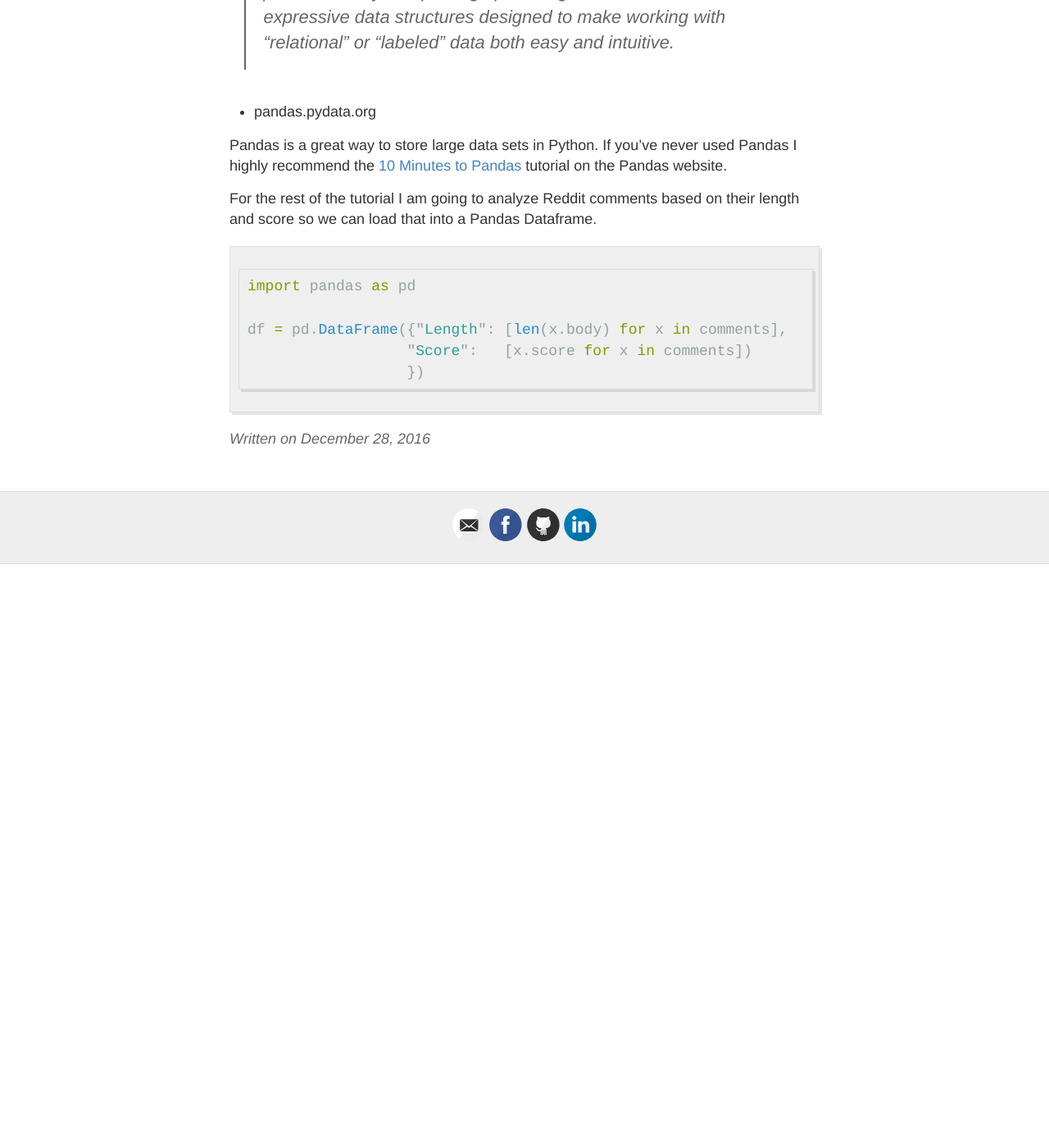
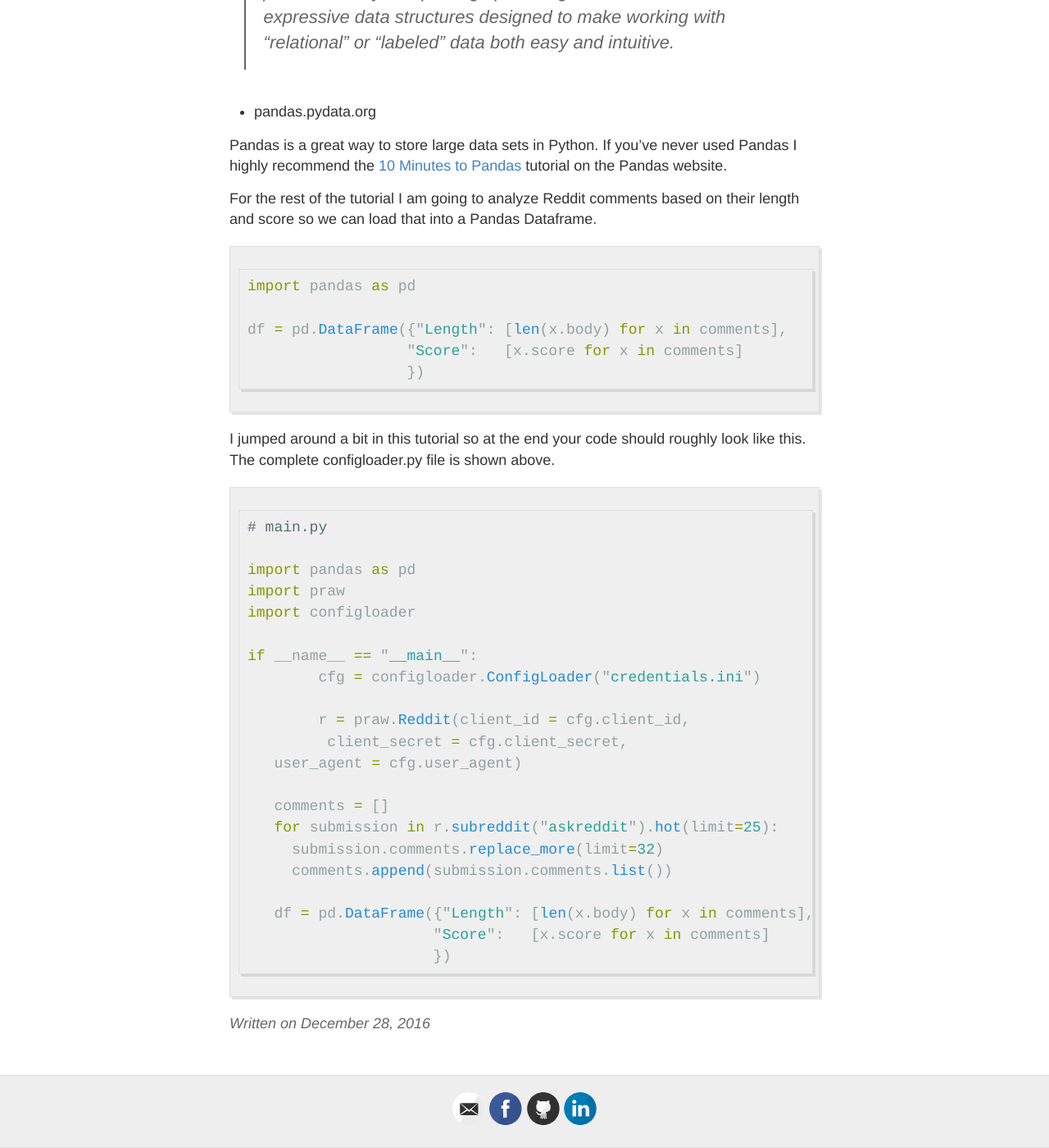
Before and after one commit to atomar94/Reddit_Bot, a Jekyll site: the page built from docs/_posts/2016-12-28-playing-with-reddit-using-python-praw-and-pandas.md, in a window 1280 px wide and 1400 px high, scrolled down 5127 px. Shown: the whole window at 82% size. Built offline with Jekyll 4.4.1, drawn with Linux system fonts in a browser that asks for light colours; before the commit the page ends 5815 px from its top, so only the background shows below that.

Commit message:
Added code for what the final product should look like

````diff
--- a/docs/_posts/2016-12-28-playing-with-reddit-using-python-praw-and-pandas.md
+++ b/docs/_posts/2016-12-28-playing-with-reddit-using-python-praw-and-pandas.md
@@ -128,8 +128,8 @@ if __name__ == "__main__":
 	cfg = configloader.ConfigLoader("credentials.ini")
 
 	r = praw.Reddit(client_id = cfg.client_id,
-					client_secret = cfg.client_secret,
-					user_agent = cfg.user_agent)
+	 client_secret = cfg.client_secret,
+   user_agent = cfg.user_agent)
 ```
 
 ## Collecting Reddit Comments
@@ -162,6 +162,32 @@ For the rest of the tutorial I am going to analyze Reddit comments based on thei
 import pandas as pd
 
 df = pd.DataFrame({"Length": [len(x.body) for x in comments],
-                  "Score":   [x.score for x in comments])
+                  "Score":   [x.score for x in comments]
                   })
 ```
+
+I jumped around a bit in this tutorial so at the end your code should roughly look like this. The complete configloader.py file is shown above.
+
+```python
+# main.py
+
+import pandas as pd
+import praw
+import configloader
+
+if __name__ == "__main__":
+	cfg = configloader.ConfigLoader("credentials.ini")
+
+	r = praw.Reddit(client_id = cfg.client_id,
+	 client_secret = cfg.client_secret,
+   user_agent = cfg.user_agent)
+
+   comments = []
+   for submission in r.subreddit("askreddit").hot(limit=25):
+     submission.comments.replace_more(limit=32)
+     comments.append(submission.comments.list())
+
+   df = pd.DataFrame({"Length": [len(x.body) for x in comments],
+                     "Score":   [x.score for x in comments]
+                     })
+```
````
